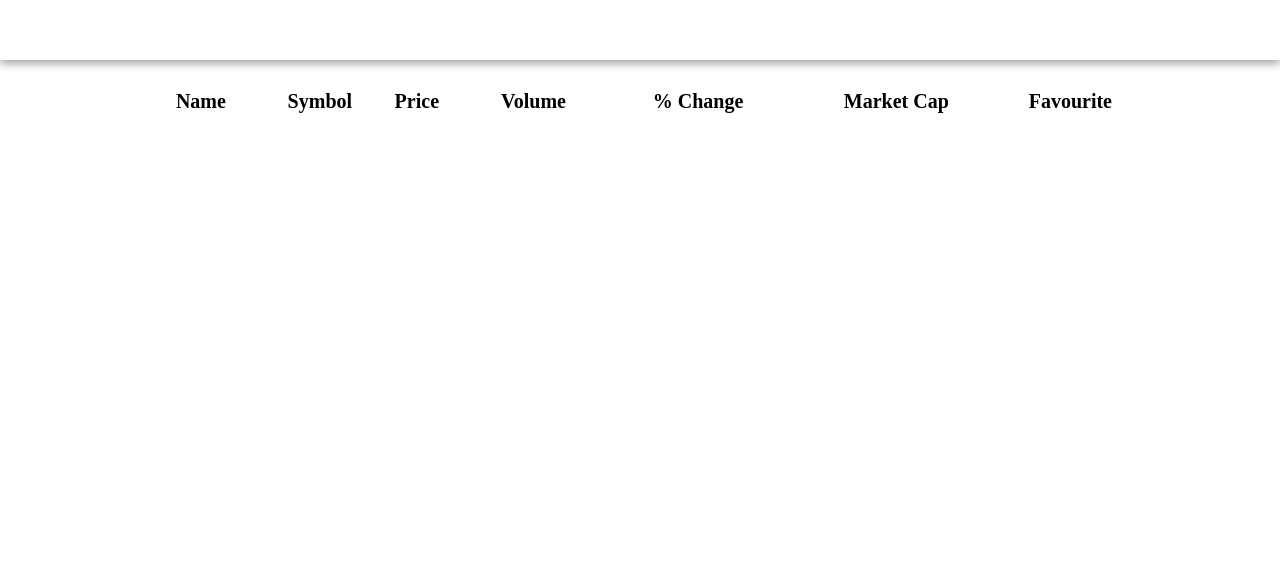
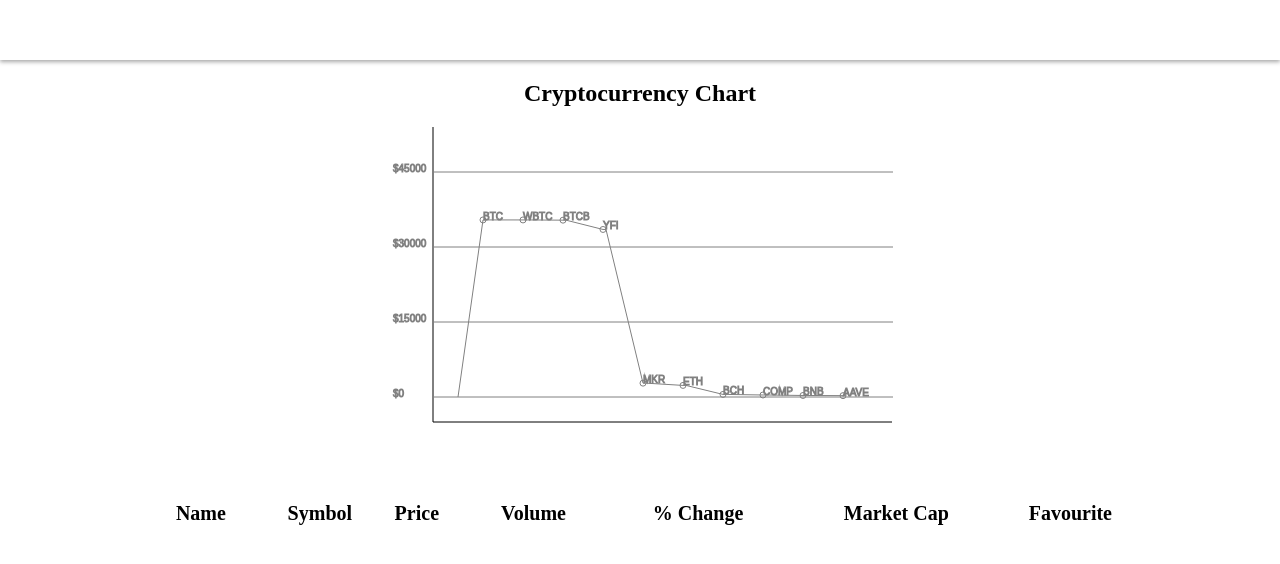
Before and after one commit to mirshadoz/project11-coinbase, a plain HTML site: page index.html in a window 1280 px wide. Shown: the part 140-704 px from the top of the page. Drawn offline with Linux system fonts and the light colour scheme; no server answers.

Commit message:
Implement charts

```diff
--- /dev/null
+++ b/chart.js
@@ -0,0 +1,151 @@
+/*
+Todos:
+1. Draw grid
+2. Specify width and height for the canvas - chart.
+3. Create and apply sample data(X-axis - year, Y-axis - price $)
+
+*/
+let canvas = document.querySelector("canvas");
+canvas.width = 515;
+canvas.height = 350;
+let xGrid = 5;
+let yGrid = 5;
+let cryptoPriceLegendMax = 45000;
+
+const data = [
+  {
+    name: "Bitcoin",
+    symbol: "BTC",
+    price: "35414.13"
+  },
+  {
+    name: "Wrapped Bitcoin",
+    symbol: "WBTC",
+    price: "35411.83"
+  },
+  {
+    name: "Bitcoin BEP2",
+    symbol: "BTCB",
+    price: "35368.08"
+  },
+  {
+    name: "yearn.finance",
+    symbol: "YFI",
+    price: "33507"
+  },
+  {
+    name: "Maker",
+    symbol: "MKR",
+    price: "2769.81"
+  },
+  {
+    name: "Ethereum",
+    symbol: "ETH",
+    price: "2317.03"
+  },
+  {
+    name: "Bitcoin Cash",
+    symbol: "BCH",
+    price: "517.74"
+  },
+  {
+    name: "Compound",
+    symbol: "COMP",
+    price: "403.11"
+  },
+  {
+    name: "Binance Coin",
+    symbol: "BNB",
+    price: "304.59"
+  },
+  {
+    name: "Aave",
+    symbol: "AAVE",
+    price: "268.79"
+  },
+
+];
+
+const blocks = (num) => {
+  return num * 5;
+}
+
+const drawGrid = () => {
+  console.log("drawGrid works!");
+  let ctx = canvas.getContext("2d");
+
+  while(xGrid < canvas.height) {
+    ctx.moveTo(0, xGrid);
+    ctx.lineTo(canvas.width, xGrid);
+    xGrid += 5;
+  }
+
+  while(yGrid < canvas.width) {
+    ctx.moveTo(yGrid, 0);
+    ctx.lineTo(yGrid, canvas.width);
+    yGrid += 5;
+  }
+
+  ctx.strokeStyle = 'lightgrey';
+  ctx.stroke();
+}
+
+const drawAxis = () => {
+  let ctx = canvas.getContext("2d");
+  ctx.beginPath();
+  ctx.moveTo(blocks(10), 5);
+  ctx.lineTo(blocks(10), canvas.height-blocks(10));
+  ctx.lineTo(canvas.width-6, canvas.height-blocks(10));
+  ctx.strokeStyle = "black";
+  ctx.stroke();
+}
+
+const drawPriceLegend = () => {
+  let num = blocks(15);
+  let ctx = canvas.getContext("2d");
+  const zeroPoint = {"x": blocks(10), "y": canvas.height-blocks(15)};
+  console.log("zeroPoint ", zeroPoint);
+
+  ctx.beginPath();
+  ctx.strokeStyle = "grey";
+
+  for(let cryptoPrice=0; cryptoPrice<=cryptoPriceLegendMax; cryptoPrice+=15000) {
+    ctx.strokeText(`$${cryptoPrice}`, blocks(2), canvas.height-num);
+    ctx.moveTo(blocks(10), canvas.height-num); // Draw price legend's straight line
+    ctx.lineTo(canvas.width-blocks(1), canvas.height-num); // Draw price legend's straight line
+    console.log(cryptoPrice);
+    console.log(canvas.height-num);
+    num += blocks(15);
+  }
+
+  ctx.stroke();
+
+}
+
+const drawPriceLineChart = () => {
+  let temp = 20;
+  let xPlot = 0;
+  const xyLast = canvas.height-blocks(15);
+  let ctx = canvas.getContext("2d");
+  const tempPosition = {"x": blocks(15), "y": canvas.height-blocks(15)}
+  ctx.beginPath();
+  ctx.moveTo(blocks(15), canvas.height-blocks(15)); // Set initial state for price
+
+
+  data.forEach(crypto => {
+    ctx.lineTo(blocks(temp+xPlot), tempPosition.y - (Number(crypto.price)/200));
+    ctx.arc(blocks(temp+xPlot), tempPosition.y - (Number(crypto.price)/200), 3, 0, Math.PI*2, true);
+    ctx.strokeText(crypto.symbol, blocks(temp+xPlot), tempPosition.y - (Number(crypto.price)/200));
+    xPlot += 8;
+  });
+
+  ctx.stroke();
+}
+
+if (canvas.getContext) {
+  // drawGrid();
+  drawAxis();
+  drawPriceLegend();
+  drawPriceLineChart();
+
+}
--- a/index.html
+++ b/index.html
@@ -21,6 +21,12 @@
         </div>
       </nav>
     </header>
+    <div class="chart-main">
+      <h2>Cryptocurrency Chart</h2>
+      <div class="chart">
+        <canvas id="canvas">Crypto coins chart</canvas>
+      </div>
+    </div>
     <main class="main">
       <div class="searched-coins">
         <h3>Results of your search</h3>
@@ -58,7 +64,8 @@
         </tbody>
       </table>
     </main>
-    <script src="script.js"></script>
+    <!-- <script src="script.js"></script> -->
+    <script src="chart.js"></script>
     <script src="https://code.iconify.design/1/1.0.7/iconify.min.js"></script>
   </body>
 </html>
--- a/style.css
+++ b/style.css
@@ -14,7 +14,7 @@
   align-items: center;
   height: 200px;
   padding: 0 80px;
-  box-shadow: 0 4px 8px rgba(41, 41, 41, 0.4);
+  box-shadow: 0 2px 4px rgba(41, 41, 41, 0.4);
 }
 
 /**********
@@ -134,3 +134,18 @@ td {
   text-align: center;
   margin: 30px 0px auto;
 }
+
+.chart-main {
+  display: flex;
+  /* justify-content: center; */
+  flex-direction: column;
+  align-items: center;
+  margin-top: 20px;
+
+}
+
+div.chart {
+  display: flex;
+  justify-content: center;
+  margin-top: 15px;
+}
```
